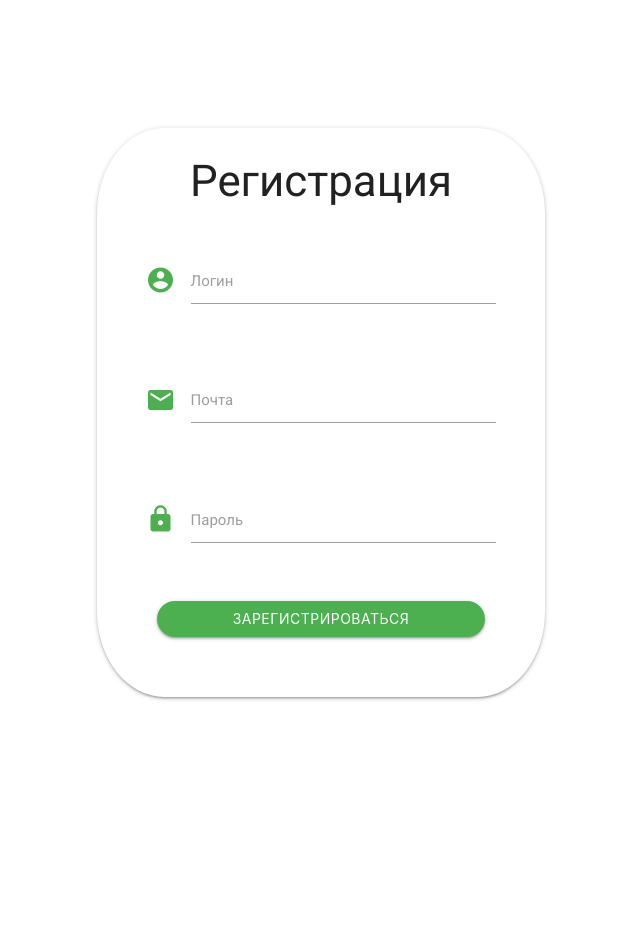
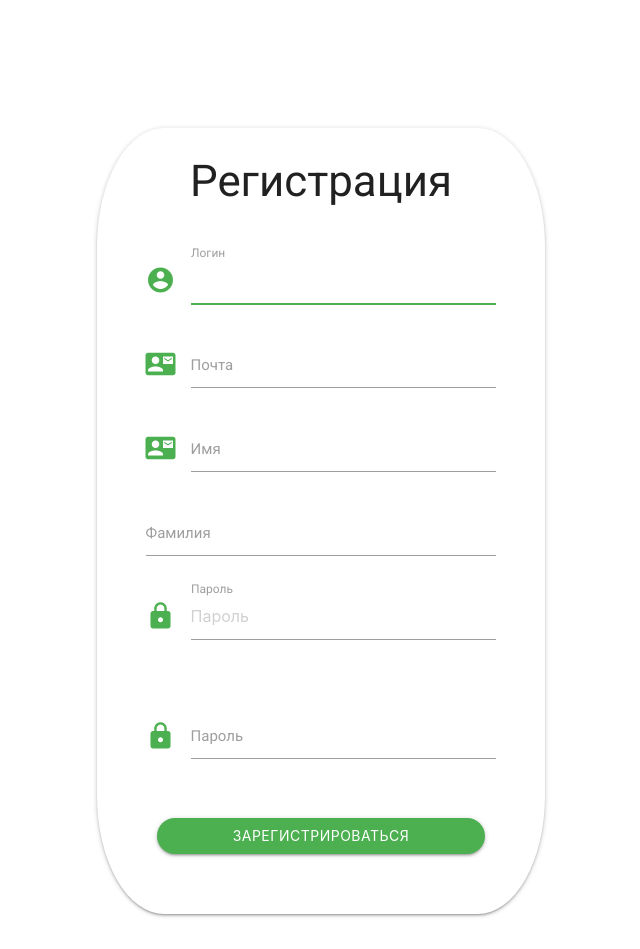
Before and after one commit to SERGEYDJUM/Infinity, a Django app: page /signin in a window 1280 px wide. Shown: the whole page, without its empty margins (319-959 px from the left). Before the commit the page ends 700 px from the top, so only its background shows below. Run offline with Django 3.2, Linux system fonts and the light colour scheme.

Commit message:
login sigin
login sigin

```diff
--- a/BookSharing/BookSharing/settings.py
+++ b/BookSharing/BookSharing/settings.py
@@ -119,3 +119,4 @@ USE_TZ = True
 # https://docs.djangoproject.com/en/2.1/howto/static-files/
 
 STATIC_URL = '/static/'
+LOGIN_REDIRECT_URL = '/'
--- a/BookSharing/BookSharing/urls.py
+++ b/BookSharing/BookSharing/urls.py
@@ -19,4 +19,5 @@ from django.urls import path, include
 urlpatterns = [
     path('admin/', admin.site.urls),
     path('',include('MainApp.urls')),
+    path('accounts/', include('django.contrib.auth.urls')),
 ]
--- /dev/null
+++ b/BookSharing/MainApp/forms.py
@@ -0,0 +1,13 @@
+from django import forms
+from django.contrib.auth.models import User
+from django.contrib.auth.forms import UserCreationForm
+
+
+class UserRegisterForm(UserCreationForm):
+    email = forms.EmailField()
+    first_name = forms.CharField(max_length=100)
+    last_name = forms.CharField(max_length=100)
+
+    class Meta:
+        model = User
+        fields = ['username', 'email', 'first_name', 'last_name', 'password1', 'password2']
--- a/BookSharing/MainApp/templates/signin.html
+++ b/BookSharing/MainApp/templates/registration/signin.html
@@ -20,28 +20,46 @@
           </div>
 
           <div class="row">
-            <form>
+            <form method="post" action="{% url 'signin' %}">
+                {% csrf_token %}
+                {% if for.errors %}
+                <p>Error</p>
+                {% endif %}
 
               <!-- Логин -->
               <div class="input-field col s10 offset-s1">
                 <i class="material-icons prefix green-text">account_circle</i>
-                <input required pattern="[A-Za-z0-9_]{3,16}" id="login" type="text" autocomplete="username" class="validate">
+                <input type="text" name="username" maxlength="150" autofocus required id="id_username">
                 <label for="login" class="grey-text">Логин</label>
-                <div class="helper-text" data-error="Латинские буквы, цифры, нижнее подчёркивание. Длина: 3-16."></div>
               </div>
 
               <!-- Почта -->
               <div class="input-field col s10 offset-s1">
-                <i class="material-icons prefix green-text">email</i>
-                <input required id="email" type="email" autocomplete="email" class="validate">
+                <i class="material-icons prefix green-text">contact_mail</i>
+                  <input type="email" name="email" required id="id_email">
                 <label for="email" class="grey-text">Почта</label>
-                <div class="helper-text" data-error="Неправильный адрес электронной почты."></div>
               </div>
 
+              <div class="input-field col s10 offset-s1">
+              <i class="material-icons prefix green-text">contact_mail</i>
+              <input type="text" name="first_name" maxlength="100" required id="id_first_name">
+              <label for="first_name" class="grey-text">Имя</label>
+              </div>
+
+              <div class="input-field col s10 offset-s1">
+                <input type="text" name="last_name" maxlength="100" required id="id_last_name">
+                <label for="last_name" class="grey-text">Фамилия</label>
+              </div>
               <!-- Пароль -->
               <div class="input-field col s10 offset-s1">
                 <i class="material-icons prefix green-text">lock</i>
-                <input required pattern="(?=.*\d)(?=.*[a-z])(?=.*[A-Z]).{8,16}" id="password" type="password" autocomplete="new-password" class="validate">
+              <input type="password" name="password1" required id="id_password1" placeholder="Пароль">
+                <label for="password" class="grey-text">Пароль</label>
+                <div class="helper-text" data-error="Минимум строчная, прописная буква, цифра. Длина: 8-16."></div>
+              </div>
+              <div class="input-field col s10 offset-s1">
+                <i class="material-icons prefix green-text">lock</i>
+            <input type="password" name="password2" required id="id_password2">
                 <label for="password" class="grey-text">Пароль</label>
                 <div class="helper-text" data-error="Минимум строчная, прописная буква, цифра. Длина: 8-16."></div>
               </div>
--- a/BookSharing/MainApp/urls.py
+++ b/BookSharing/MainApp/urls.py
@@ -4,7 +4,6 @@ from . import views
 urlpatterns = [
     path('', views.index, name='index'),
     path('signin', views.signin, name='signin'),
-    path('login', views.login, name='login'),
     path('about', views.about, name='about'),
     path('lib', views.lib, name='lib'),
     path('account', views.account, name='account')
--- a/BookSharing/MainApp/views.py
+++ b/BookSharing/MainApp/views.py
@@ -1,13 +1,25 @@
-from django.shortcuts import render
+from django.shortcuts import render, redirect
+from django.contrib.auth.forms import UserCreationForm
+from django.contrib import messages
+from .forms import UserRegisterForm
+from django.contrib import auth
+from django.http import HttpResponseRedirect
+
 
 def index(reqest):
     return render(reqest,'index.html')
 
 def signin(reqest):
-    return render(reqest,'signin.html')
-
-def login(reqest):
-    return render(reqest,'login.html')
+    if reqest.method == 'POST':
+        form = UserRegisterForm(reqest.POST)
+        if form.is_valid():
+            form.save()
+            username = form.cleaned_data.get('username')
+            messages.success(reqest, f'hi{username}')
+            return HttpResponseRedirect('/')
+    else:
+        form = UserRegisterForm()
+    return render(reqest,'registration/signin.html', {'form': form})
 
 def about(reqest):
     return render(reqest,'about.html')
```
Also changed, not shown: BookSharing/MainApp/templates/registration/login.html (renamed from BookSharing/MainApp/templates/login.html, +10 -7 lines), BookSharing/MainApp/templates/index.html (line endings or trailing spaces).
